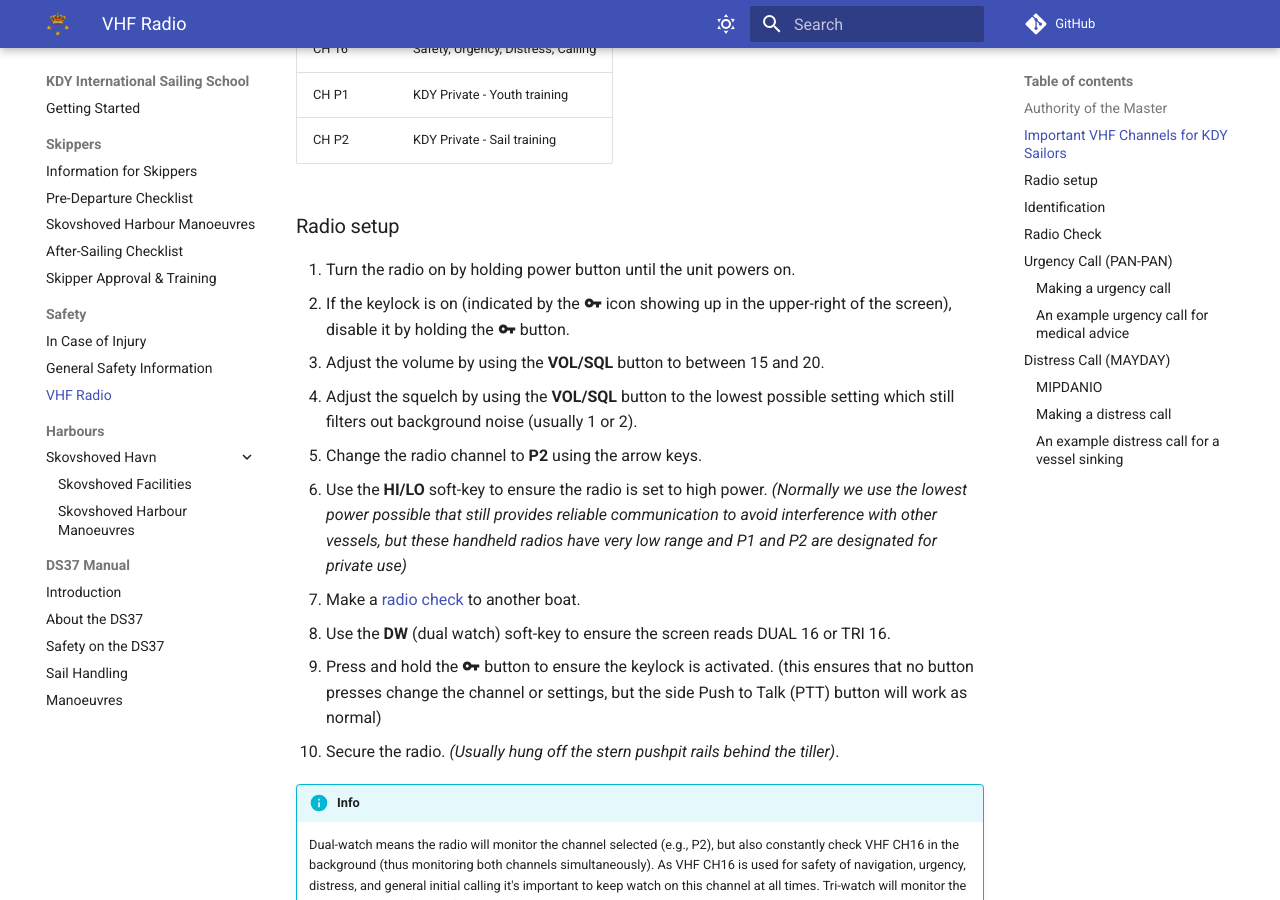
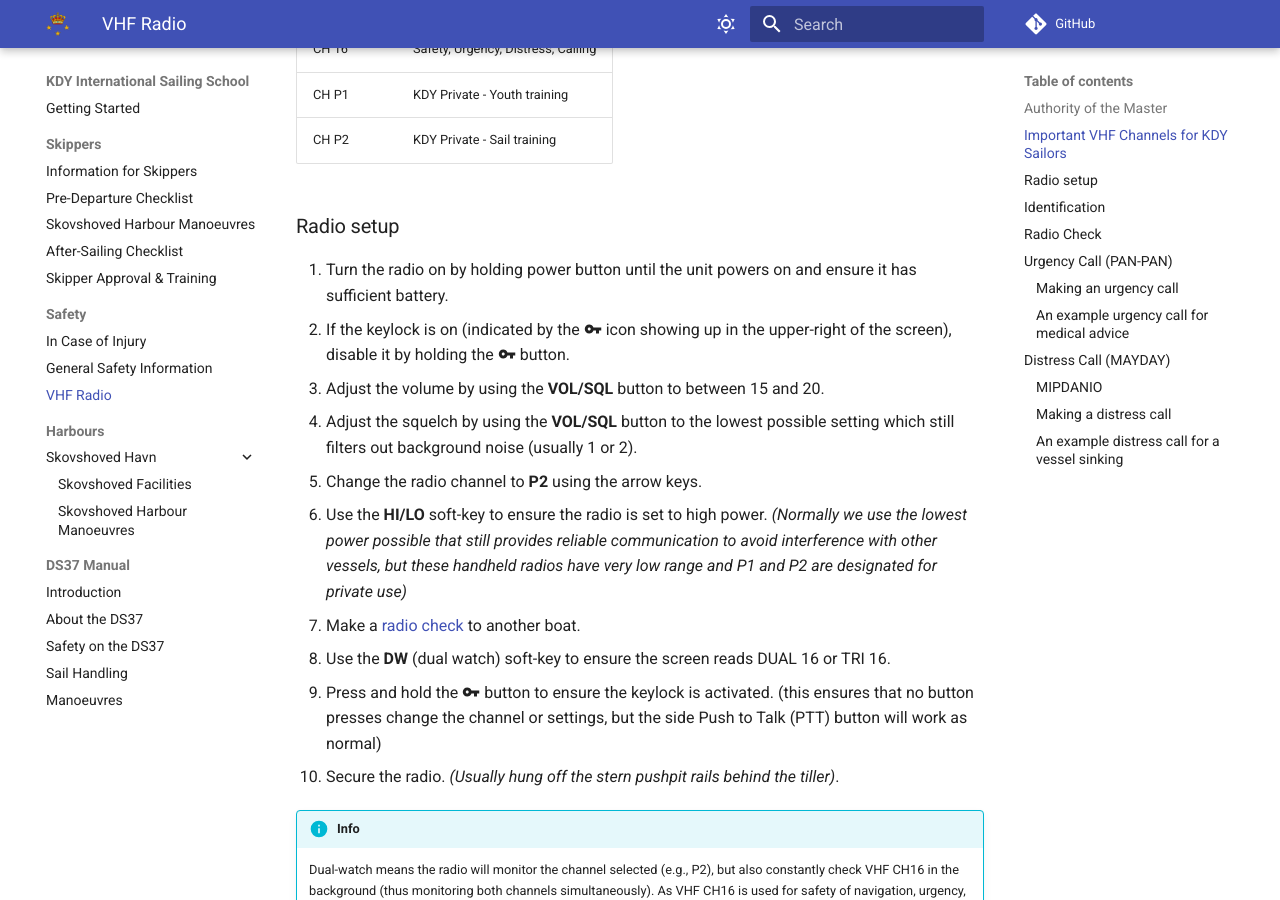
Before and after one commit to x123/kdy-iss, an MkDocs documentation site: the page built from docs/vhf-radio.md, in a window 1280 px wide and 900 px high, scrolled down 681 px. Built offline with MkDocs 1.6.1 and Material for MkDocs 9.7.7, drawn with Linux system fonts in a browser that asks for light colours; comment, search, counter and statistics services are not loaded; some of the changed text lies outside the part shown.

Commit message:
vhf radio fixes

```diff
--- a/docs/vhf-radio.md
+++ b/docs/vhf-radio.md
@@ -28,7 +28,8 @@
 
 ## Radio setup
 
-1. Turn the radio on by holding power button until the unit powers on.
+1. Turn the radio on by holding power button until the unit powers on and
+   ensure it has sufficient battery.
 2. If the keylock is on (indicated by the :material-key: icon showing up in the
    upper-right of the screen), disable it by holding the :material-key: button.
 3. Adjust the volume by using the **VOL/SQL** button to between 15 and 20.
@@ -121,10 +122,10 @@
 information to transmit concerning the safety of a person, vessel, vehicle, or
 aircraft"*.
 
-### Making a urgency call
+### Making an urgency call
 
 1. Disable the keylock (if enabled) by holding the :material-key: button.
-2. Change to **CH 16** using the arrow keys.
+2. Change to **CH 16** using the **16/C** button (or use the arrow keys).
 3. Set radio to high power (using the **HI/LO** soft-key).
 4. Use the Push-to-Talk (PTT) button on the side to transmit.
 5. Proceed to transmit urgency message by voice.
```
Also changed, not shown: other parts of docs/vhf-radio.md (+1 -1 lines).
